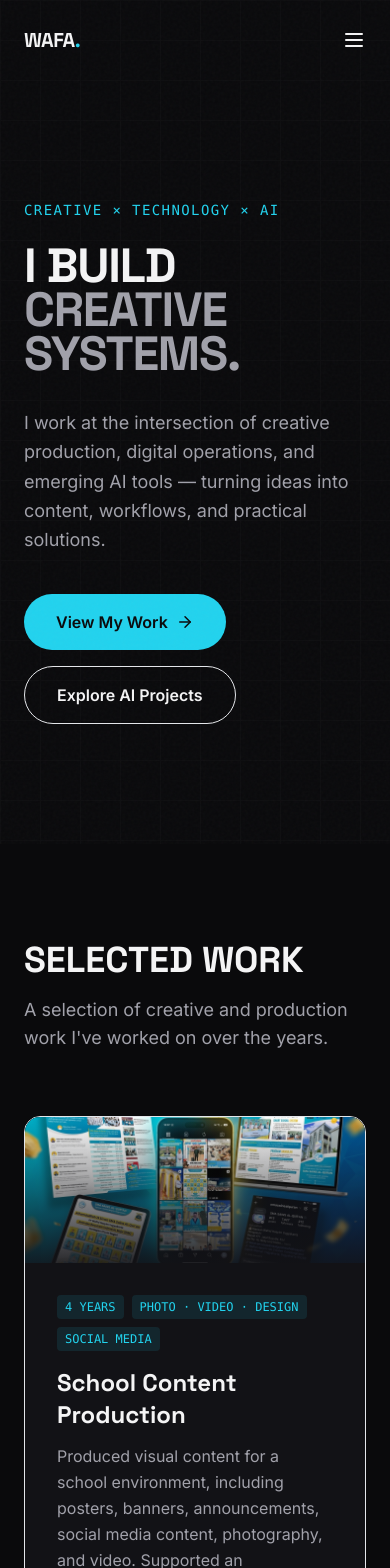
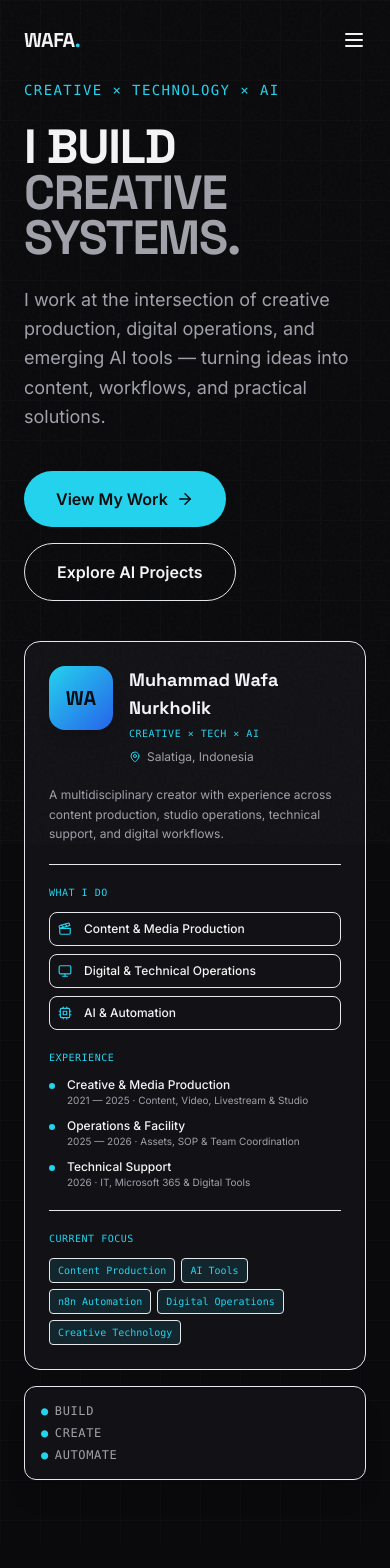
Before and after one commit to afanurkholik/PORTOFOLIOKU, a React (Vite) app: page / in a window 390 px wide. Shown: the top 1568 px of the page. Built offline with nearby package versions, Linux system fonts and the light colour scheme.

Commit message:
Update Hero.jsx

```diff
--- a/src/components/Hero.jsx
+++ b/src/components/Hero.jsx
@@ -13,30 +13,27 @@ export default function Hero() {
   ];
 
   return (
-    <section className="relative min-h-screen flex items-center pt-20 overflow-hidden">
-
+    <section className="relative min-h-screen flex items-center pt-20 pb-16 overflow-hidden">
       {/* Background Grid */}
       <div className="absolute inset-0 bg-grid-pattern bg-[length:40px_40px] opacity-20 pointer-events-none" />
-
       {/* Ambient Glow */}
       <div className="absolute top-1/4 left-1/4 w-96 h-96 bg-accent/10 rounded-full blur-[120px] pointer-events-none" />
 
       <div className="max-w-7xl mx-auto px-6 w-full relative z-10">
+        <div className="grid lg:grid-cols-2 gap-10 lg:gap-12 items-center">
 
-        <div className="grid lg:grid-cols-2 gap-16 items-center">
-
-          {/* ================= LEFT ================= */}
+          {/* ================= LEFT: HEADLINE ================= */}
           <motion.div
             initial={{ opacity: 0, y: 30 }}
             animate={{ opacity: 1, y: 0 }}
             transition={{ duration: 0.8, ease: "easeOut" }}
+            className="order-1"
           >
-
             <p className="text-accent font-mono text-sm tracking-widest mb-6">
               CREATIVE × TECHNOLOGY × AI
             </p>
 
-            <h1 className="font-display text-5xl md:text-7xl lg:text-8xl font-bold leading-[0.92] tracking-tight mb-8">
+            <h1 className="font-display text-5xl md:text-7xl lg:text-8xl font-bold leading-[0.95] tracking-tight mb-6">
               I BUILD
               <br />
               <span className="text-secondary">
@@ -51,7 +48,6 @@ export default function Hero() {
             </p>
 
             <div className="flex flex-wrap gap-4">
-
               <a
                 href="#work"
                 className="group px-8 py-4 bg-accent text-background font-semibold rounded-full flex items-center gap-2 hover:bg-accent/90 transition-all"
@@ -69,158 +65,124 @@ export default function Hero() {
               >
                 Explore AI Projects
               </a>
-
             </div>
-
           </motion.div>
 
-
-          {/* ================= RIGHT ================= */}
+          {/* ================= RIGHT: PROFILE CARD ================= */}
           <motion.div
             initial={{ opacity: 0, scale: 0.95 }}
             animate={{ opacity: 1, scale: 1 }}
             transition={{ duration: 0.8, delay: 0.2 }}
-            className="relative hidden lg:block"
+            className="relative order-2"
           >
+            {/* Main Profile Card */}
+            <div className="relative bg-surface border border-border rounded-2xl p-6 md:p-8 backdrop-blur-sm">
 
-            {/* Main Profile Card */}
-            <div className="relative bg-surface border border-border rounded-2xl p-8 backdrop-blur-sm">
-
-              {/* Identity */}
-              <div className="flex items-start gap-5 mb-7">
-
-                <div className="w-20 h-20 rounded-2xl bg-accent flex items-center justify-center flex-shrink-0 shadow-lg">
-                  <span className="font-display text-2xl font-bold text-background">
+              {/* Header: Avatar + Name */}
+              <div className="flex items-start gap-4 md:gap-5 mb-5 md:mb-6">
+                <div className="w-16 h-16 md:w-20 md:h-20 rounded-2xl bg-gradient-to-br from-accent to-blue-600 flex items-center justify-center flex-shrink-0 shadow-lg">
+                  <span className="font-display text-xl md:text-2xl font-bold text-background">
                     WA
                   </span>
                 </div>
 
-                <div className="flex-1">
-
-                  <h3 className="font-display text-xl font-bold text-primary mb-1">
+                <div className="flex-1 min-w-0">
+                  <h3 className="font-display text-lg md:text-xl font-bold text-primary mb-1">
                     Muhammad Wafa Nurkholik
                   </h3>
-
-                  <p className="text-accent font-mono text-xs tracking-wider mb-2">
+                  <p className="text-accent font-mono text-[10px] md:text-xs tracking-wider mb-2">
                     CREATIVE × TECH × AI
                   </p>
-
-                  <div className="flex items-center gap-1.5 text-secondary text-sm">
-                    <MapPin size={14} className="text-accent" />
+                  <div className="flex items-center gap-1.5 text-secondary text-xs md:text-sm">
+                    <MapPin size={12} className="text-accent flex-shrink-0" />
                     <span>Salatiga, Indonesia</span>
                   </div>
-
                 </div>
               </div>
 
-
-              {/* Short Positioning */}
-              <p className="text-secondary text-sm leading-relaxed mb-7 pb-7 border-b border-border">
+              {/* Bio */}
+              <p className="text-secondary text-xs md:text-sm leading-relaxed mb-5 md:mb-6 pb-5 md:pb-6 border-b border-border">
                 A multidisciplinary creator with experience across
                 content production, studio operations, technical support,
                 and digital workflows.
               </p>
 
-
-              {/* Core Areas */}
-              <div className="mb-7">
-
-                <p className="font-mono text-xs text-accent tracking-wider mb-3">
+              {/* Core Skills */}
+              <div className="mb-5 md:mb-6">
+                <p className="font-mono text-[10px] md:text-xs text-accent tracking-wider mb-3">
                   WHAT I DO
                 </p>
-
                 <div className="space-y-2">
-
                   {topSkills.map((skill, i) => {
                     const Icon = skill.icon;
-
                     return (
                       <div
                         key={i}
-                        className="flex items-center gap-3 p-3 rounded-lg bg-background/50 border border-border/50"
+                        className="flex items-center gap-3 p-2 md:p-2.5 rounded-lg bg-background/50 border border-border/50"
                       >
                         <Icon
-                          size={17}
+                          size={14}
                           className="text-accent flex-shrink-0"
                         />
-
-                        <span className="text-primary text-sm font-medium">
+                        <span className="text-primary text-xs md:text-sm font-medium">
                           {skill.label}
                         </span>
                       </div>
                     );
                   })}
-
                 </div>
               </div>
 
-
-              {/* Experience */}
-              <div className="mb-7 pb-7 border-b border-border">
-
-                <p className="font-mono text-xs text-accent tracking-wider mb-3">
+              {/* Experience Timeline */}
+              <div className="mb-5 md:mb-6 pb-5 md:pb-6 border-b border-border">
+                <p className="font-mono text-[10px] md:text-xs text-accent tracking-wider mb-3">
                   EXPERIENCE
                 </p>
-
-                <div className="space-y-3">
-
+                <div className="space-y-2.5">
                   <div className="flex items-start gap-3">
                     <div className="w-1.5 h-1.5 rounded-full bg-accent mt-1.5 flex-shrink-0" />
-
-                    <div>
-                      <p className="text-primary text-sm font-medium">
-                        Creative & Media
+                    <div className="flex-1 min-w-0">
+                      <p className="text-primary text-xs md:text-sm font-medium">
+                        Creative & Media Production
                       </p>
-
-                      <p className="text-secondary text-xs">
+                      <p className="text-secondary text-[10px] md:text-xs">
                         2021 — 2025 · Content, Video, Livestream & Studio
                       </p>
                     </div>
                   </div>
 
-
                   <div className="flex items-start gap-3">
                     <div className="w-1.5 h-1.5 rounded-full bg-accent mt-1.5 flex-shrink-0" />
-
-                    <div>
-                      <p className="text-primary text-sm font-medium">
-                        Operations
+                    <div className="flex-1 min-w-0">
+                      <p className="text-primary text-xs md:text-sm font-medium">
+                        Operations & Facility
                       </p>
-
-                      <p className="text-secondary text-xs">
-                        2025 — 2026 · Facilities, Assets & SOP
+                      <p className="text-secondary text-[10px] md:text-xs">
+                        2025 — 2026 · Assets, SOP & Team Coordination
                       </p>
                     </div>
                   </div>
 
-
                   <div className="flex items-start gap-3">
                     <div className="w-1.5 h-1.5 rounded-full bg-accent mt-1.5 flex-shrink-0" />
-
-                    <div>
-                      <p className="text-primary text-sm font-medium">
+                    <div className="flex-1 min-w-0">
+                      <p className="text-primary text-xs md:text-sm font-medium">
                         Technical Support
                       </p>
-
-                      <p className="text-secondary text-xs">
+                      <p className="text-secondary text-[10px] md:text-xs">
                         2026 · IT, Microsoft 365 & Digital Tools
                       </p>
                     </div>
                   </div>
-
                 </div>
               </div>
 
-
               {/* Current Focus */}
               <div>
-
-                <p className="font-mono text-xs text-accent tracking-wider mb-3">
+                <p className="font-mono text-[10px] md:text-xs text-accent tracking-wider mb-3">
                   CURRENT FOCUS
                 </p>
-
-                <div className="flex flex-wrap gap-2">
-
+                <div className="flex flex-wrap gap-1.5 md:gap-2">
                   {[
                     'Content Production',
                     'AI Tools',
@@ -230,45 +192,34 @@ export default function Hero() {
                   ].map((tag, i) => (
                     <span
                       key={i}
-                      className="text-xs font-mono text-accent bg-accent-dim px-2.5 py-1 rounded border border-accent/20"
+                      className="text-[10px] md:text-xs font-mono text-accent bg-accent-dim px-2 md:px-2.5 py-1 rounded border border-accent/20"
                     >
                       {tag}
                     </span>
                   ))}
-
                 </div>
-
               </div>
-
             </div>
 
-
-            {/* Floating Metadata */}
-            <div className="absolute -bottom-6 -left-6 bg-surface border border-border rounded-xl p-4 backdrop-blur-sm shadow-xl">
-
+            {/* Floating Metadata Card - Di mobile jadi di bawah card, di desktop floating */}
+            <div className="mt-4 lg:mt-0 lg:absolute lg:-bottom-6 lg:-left-6 bg-surface border border-border rounded-xl p-4 backdrop-blur-sm shadow-xl">
               <p className="font-mono text-xs text-secondary tracking-wider mb-1.5">
                 <span className="text-accent mr-1.5">●</span>
                 BUILD
               </p>
-
               <p className="font-mono text-xs text-secondary tracking-wider mb-1.5">
                 <span className="text-accent mr-1.5">●</span>
                 CREATE
               </p>
-
               <p className="font-mono text-xs text-secondary tracking-wider">
                 <span className="text-accent mr-1.5">●</span>
                 AUTOMATE
               </p>
-
             </div>
 
-
             {/* Decorative Glow */}
-            <div className="absolute -top-10 -right-10 w-40 h-40 bg-accent/20 rounded-full blur-[80px] pointer-events-none" />
-
+            <div className="hidden lg:block absolute -top-10 -right-10 w-40 h-40 bg-accent/20 rounded-full blur-[80px] pointer-events-none" />
           </motion.div>
-
         </div>
       </div>
     </section>
```
